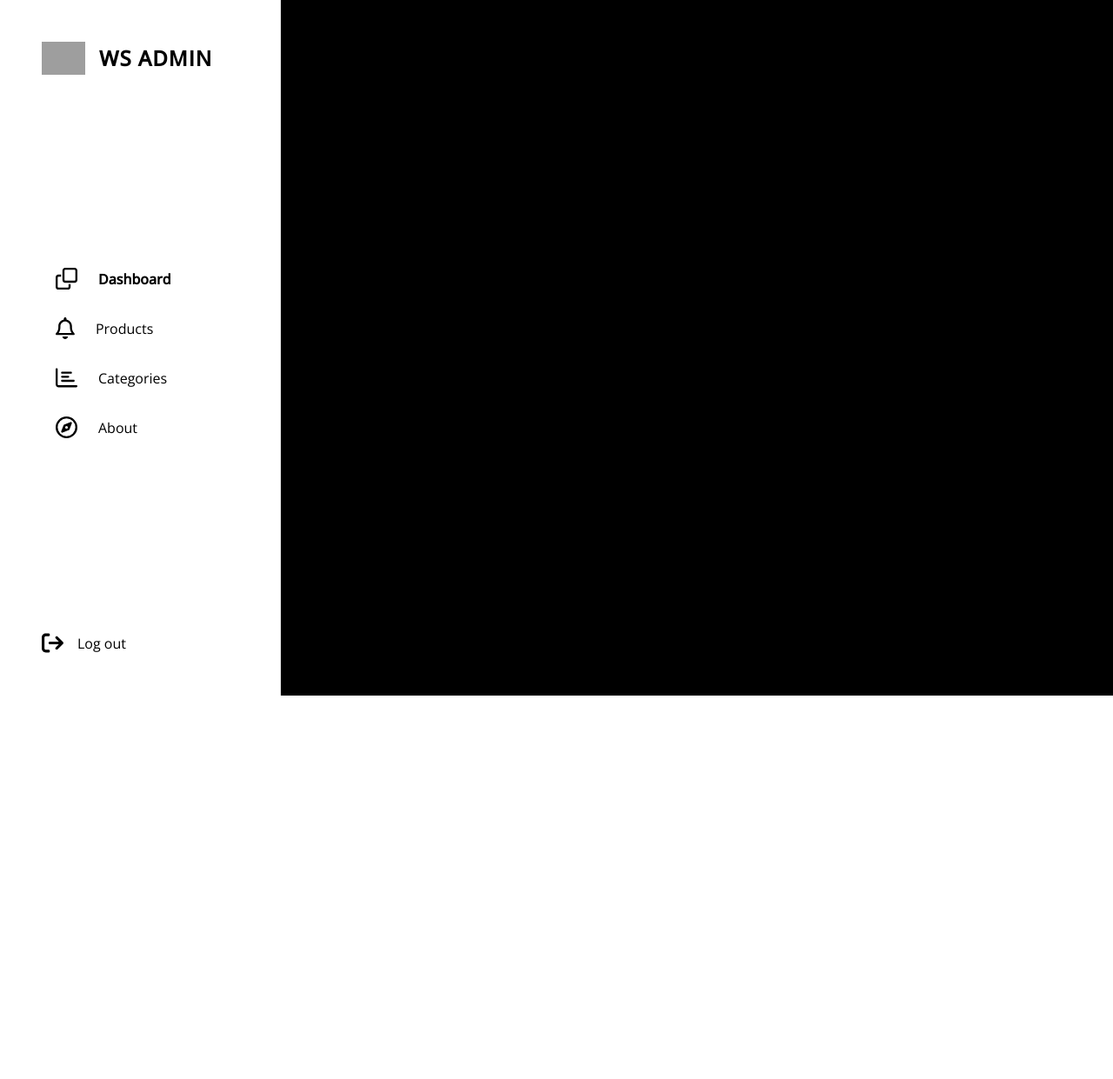
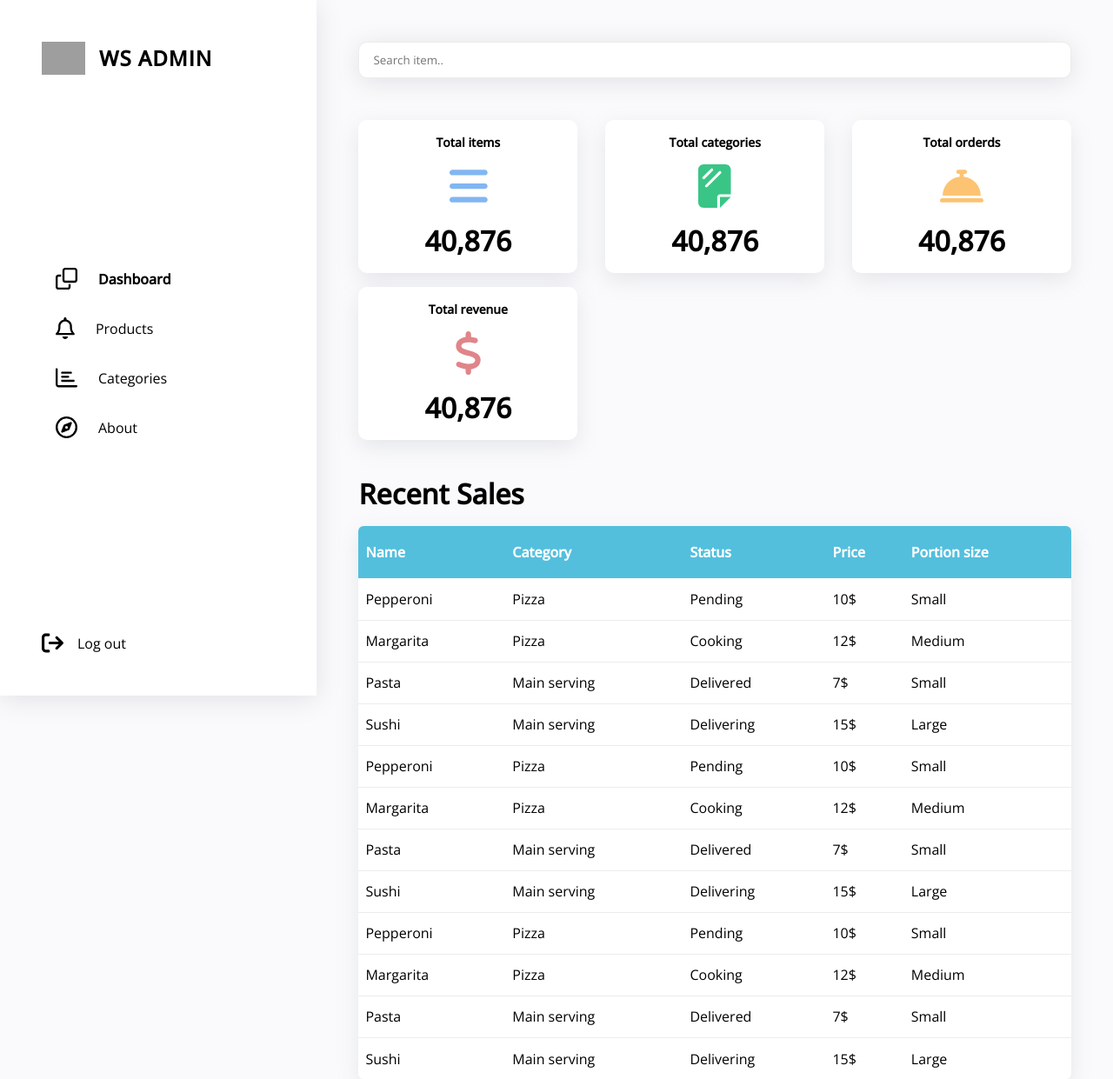
Before and after one commit to danlleo/Pizza-Store-with-Admin-Panel, a React (Create React App) app in the folder clients/admin-panel/: page / in a window 1280 px wide. Shown: the whole page at 87% size. Before the commit the page ends 800 px from the top, so only its background shows below. Built offline with nearby package versions, Linux system fonts and the light colour scheme; grey boxes are pictures that could not be loaded.

Commit message:
UI update

```diff
--- /dev/null
+++ b/clients/admin-panel/src/components/table/Table.css
@@ -0,0 +1,93 @@
+table {
+  border-spacing: 1;
+  border-collapse: collapse;
+  background: white;
+  border-radius: 6px;
+  overflow: hidden;
+  width: 100%;
+  position: relative;
+  box-shadow: rgba(149, 157, 165, 0.2) 0px 8px 24px;
+}
+table * {
+  position: relative;
+}
+table td,
+table th {
+  padding-left: 8px;
+}
+table thead tr {
+  height: 60px;
+  background: #53bfdd;
+  font-size: 16px;
+  color: #fff;
+}
+table tbody tr {
+  height: 48px;
+  border-bottom: 1px solid #ececec;
+}
+table tbody tr:last-child {
+  border: 0;
+}
+table td,
+table th {
+  text-align: left;
+}
+table td.l,
+table th.l {
+  text-align: right;
+}
+table td.c,
+table th.c {
+  text-align: center;
+}
+table td.r,
+table th.r {
+  text-align: center;
+}
+@media screen and (max-width: 35.5em) {
+  table {
+    display: block;
+  }
+  table > *,
+  table tr,
+  table td,
+  table th {
+    display: block;
+  }
+  table thead {
+    display: none;
+  }
+  table tbody tr {
+    height: auto;
+    padding: 8px 0;
+  }
+  table tbody tr td {
+    padding-left: 45%;
+    margin-bottom: 12px;
+  }
+  table tbody tr td:last-child {
+    margin-bottom: 0;
+  }
+  table tbody tr td:before {
+    position: absolute;
+    font-weight: 700;
+    width: 40%;
+    left: 10px;
+    top: 0;
+  }
+  table tbody tr td:nth-child(1):before {
+    content: 'Code';
+  }
+  table tbody tr td:nth-child(2):before {
+    content: 'Stock';
+  }
+  table tbody tr td:nth-child(3):before {
+    content: 'Cap';
+  }
+  table tbody tr td:nth-child(4):before {
+    content: 'Inch';
+  }
+  table tbody tr td:nth-child(5):before {
+    content: 'Box Type';
+  }
+}
--- /dev/null
+++ b/clients/admin-panel/src/components/table/Table.tsx
@@ -0,0 +1,105 @@
+import './Table.css'
+
+const Table = () => {
+  return (
+    <table>
+      <thead>
+        <tr>
+          <th>Name</th>
+          <th>Category</th>
+          <th>Status</th>
+          <th>Price</th>
+          <th>Portion size</th>
+        </tr>
+      </thead>
+      <tbody>
+        <tr>
+          <td>Pepperoni</td>
+          <td>Pizza</td>
+          <td>Pending</td>
+          <td>10$</td>
+          <td>Small</td>
+        </tr>
+        <tr>
+          <td>Margarita</td>
+          <td>Pizza</td>
+          <td>Cooking</td>
+          <td>12$</td>
+          <td>Medium</td>
+        </tr>
+        <tr>
+          <td>Pasta</td>
+          <td>Main serving</td>
+          <td>Delivered</td>
+          <td>7$</td>
+          <td>Small</td>
+        </tr>
+        <tr>
+          <td>Sushi</td>
+          <td>Main serving</td>
+          <td>Delivering</td>
+          <td>15$</td>
+          <td>Large</td>
+        </tr>
+        <tr>
+          <td>Pepperoni</td>
+          <td>Pizza</td>
+          <td>Pending</td>
+          <td>10$</td>
+          <td>Small</td>
+        </tr>
+        <tr>
+          <td>Margarita</td>
+          <td>Pizza</td>
+          <td>Cooking</td>
+          <td>12$</td>
+          <td>Medium</td>
+        </tr>
+        <tr>
+          <td>Pasta</td>
+          <td>Main serving</td>
+          <td>Delivered</td>
+          <td>7$</td>
+          <td>Small</td>
+        </tr>
+        <tr>
+          <td>Sushi</td>
+          <td>Main serving</td>
+          <td>Delivering</td>
+          <td>15$</td>
+          <td>Large</td>
+        </tr>
+        <tr>
+          <td>Pepperoni</td>
+          <td>Pizza</td>
+          <td>Pending</td>
+          <td>10$</td>
+          <td>Small</td>
+        </tr>
+        <tr>
+          <td>Margarita</td>
+          <td>Pizza</td>
+          <td>Cooking</td>
+          <td>12$</td>
+          <td>Medium</td>
+        </tr>
+        <tr>
+          <td>Pasta</td>
+          <td>Main serving</td>
+          <td>Delivered</td>
+          <td>7$</td>
+          <td>Small</td>
+        </tr>
+        <tr>
+          <td>Sushi</td>
+          <td>Main serving</td>
+          <td>Delivering</td>
+          <td>15$</td>
+          <td>Large</td>
+        </tr>
+      </tbody>
+    </table>
+  )
+}
+
+export default Table
--- a/clients/admin-panel/src/index.css
+++ b/clients/admin-panel/src/index.css
@@ -7,6 +7,10 @@
   font-family: 'Open Sans', sans-serif;
 }
 
+body {
+  background: #fafafc;
+}
+
 a {
   text-decoration: none;
   color: #000;
--- a/clients/admin-panel/src/layout/navbar/Navbar.css
+++ b/clients/admin-panel/src/layout/navbar/Navbar.css
@@ -1,11 +1,13 @@
 .navbar {
+  position: sticky;
   width: 400px;
   height: 100%;
-  border-right: 1px solid #ebebeb;
+  box-shadow: rgba(6, 5, 50, 0.1) 0px 4px 30px;
   padding: 3rem;
   display: flex;
   justify-content: space-between;
   flex-direction: column;
+  background: #fff;
 }
 
 .navbar .navbar__logo {
--- a/clients/admin-panel/src/pages/home/Home.css
+++ b/clients/admin-panel/src/pages/home/Home.css
@@ -4,9 +4,51 @@
   height: 100vh;
 }
 
-.home .home__container {
+.home .home__body {
   display: flex;
-  width: 100%;
+  flex-direction: column;
+  width: 1024px;
   height: 100%;
-  background: #000;
+  padding: 3rem;
+  margin: 0 auto;
 }
+
+.home .home__body input {
+  padding: 0.7rem 1rem;
+  outline: none;
+  border-radius: 10px;
+  border: 1px solid #ececec;
+  box-shadow: rgba(6, 5, 50, 0.1) 0px 4px 30px;
+}
+
+.home .home__body input:focus {
+  border: 1px solid #cacaca;
+}
+
+.home__body__blocks {
+  margin-top: 3rem;
+  display: grid;
+  grid-template-columns: repeat(auto-fit, minmax(200px, 1fr));
+  gap: 1rem 2rem;
+}
+
+.home__body__blocks__item {
+  display: flex;
+  flex-direction: column;
+  justify-content: space-around;
+  align-items: center;
+  background: #fff;
+  border-radius: 10px;
+  padding: 1rem 1.5rem;
+  box-shadow: rgba(149, 157, 165, 0.2) 0px 8px 24px;
+}
+
+.home__body__blocks__item p {
+  font-weight: bold;
+  font-size: 14px;
+}
+
+.home__body__blocks__item svg {
+  height: 50px;
+  margin: 1rem 0;
+}
--- a/clients/admin-panel/src/pages/home/Home.tsx
+++ b/clients/admin-panel/src/pages/home/Home.tsx
@@ -1,11 +1,65 @@
 import Navbar from '../../layout/navbar/Navbar'
+import { FontAwesomeIcon } from '@fortawesome/react-fontawesome'
+import {
+  faDollar,
+  faBars,
+  faSheetPlastic,
+  faBellConcierge
+} from '@fortawesome/free-solid-svg-icons'
 import './Home.css'
+import Table from '../../components/table/Table'
 
 const Home = () => {
   return (
     <div className='home'>
       <Navbar />
-      <div className='home__container'></div>
+      <div className='home__body'>
+        <input type='text' placeholder='Search item..' />
+        <div className='home__body__blocks'>
+          <div className='home__body__blocks__item'>
+            <p>Total items</p>
+            <FontAwesomeIcon
+              icon={faBars}
+              style={{
+                color: '#82B6F2'
+              }}
+            />
+            <h1>40,876</h1>
+          </div>
+          <div className='home__body__blocks__item'>
+            <p>Total categories</p>
+            <FontAwesomeIcon
+              icon={faSheetPlastic}
+              style={{
+                color: '#39C586'
+              }}
+            />
+            <h1>40,876</h1>
+          </div>
+          <div className='home__body__blocks__item'>
+            <p>Total orderds</p>
+            <FontAwesomeIcon
+              icon={faBellConcierge}
+              style={{
+                color: '#FCC372'
+              }}
+            />
+            <h1>40,876</h1>
+          </div>
+          <div className='home__body__blocks__item'>
+            <p>Total revenue</p>
+            <FontAwesomeIcon
+              icon={faDollar}
+              style={{
+                color: '#E0858A'
+              }}
+            />
+            <h1>40,876</h1>
+          </div>
+        </div>
+        <h1 style={{ margin: '2.5rem 0 1rem' }}>Recent Sales</h1>
+        <Table />
+      </div>
     </div>
   )
 }
```
